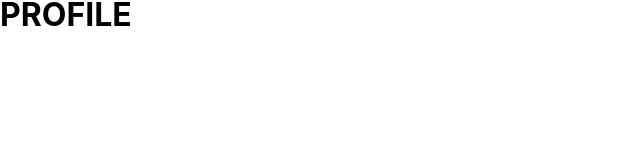
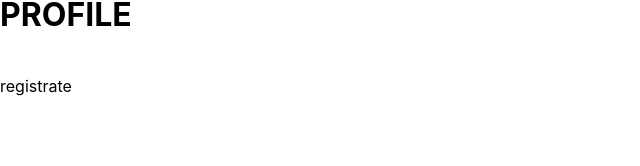
Before and after one commit to safronman/test_git2, a React (Create React App) app: page / in a window 1280 px wide. Shown: the part 130-296 px from the top of the page, without its empty margins (0-640 px from the left). Built offline with nearby package versions, Linux system fonts and the light colour scheme.

Commit message:
user1 - registrate commit

```diff
--- a/src/App.js
+++ b/src/App.js
@@ -13,6 +13,7 @@ function App() {
         <h1>PROFILE</h1>
         <img src="" alt="" />
       </div>
+      <div>registrate</div>
     </div>
   )
 }
```
